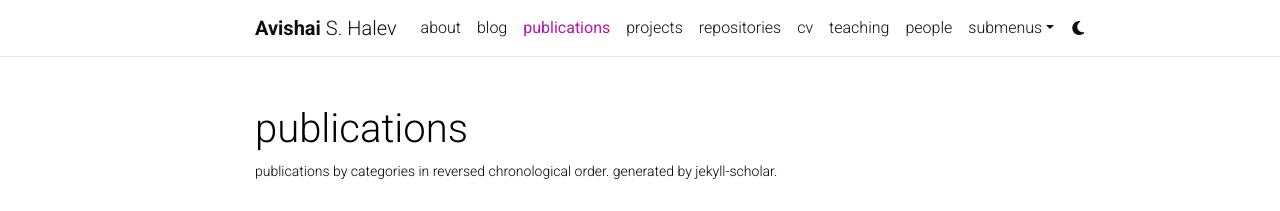
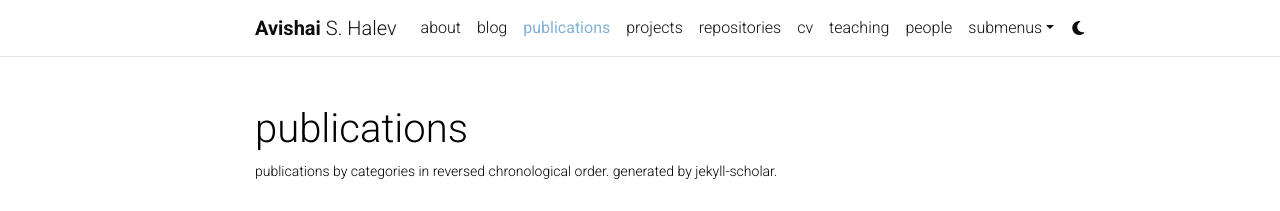
Before and after one commit to ahalev/ahalev.github.io, a Jekyll site: the page built from _pages/publications.md, in a window 1280 px wide. Shown: the top 211 px of the page. Built offline with Jekyll 4.4.1, drawn with Linux system fonts in a browser that asks for light colours; comment, search, counter and statistics services are not loaded; a style sheet for code colours, icons or effects is not loaded; grey boxes are pictures that could not be loaded.

Commit message:
use carolina blue

```diff
--- a/_sass/_themes.scss
+++ b/_sass/_themes.scss
@@ -7,8 +7,8 @@
   --global-code-bg-color: #{$code-bg-color-light};
   --global-text-color: #{$black-color};
   --global-text-color-light: #{$grey-color};
-  --global-theme-color: #{$purple-color};
-  --global-hover-color: #{$purple-color};
+  --global-theme-color: #{$carolina-blue-color};
+  --global-hover-color: #{$carolina-blue-color};
   --global-hover-text-color: #{$white-color};
   --global-footer-bg-color: #{$grey-color-dark};
   --global-footer-text-color: #{$grey-color-light};
--- a/_sass/_variables.scss
+++ b/_sass/_variables.scss
@@ -21,6 +21,7 @@
 $pink-color:          #f92080 !default;
 $pink-color-light:    #ffdddd !default;
 $yellow-color:        #efcc00 !default;
+$carolina-blue-color: #7BAFD4 !default;
 
 $grey-color:          #828282 !default;
 $grey-color-light:    lighten($grey-color, 40%);
```
